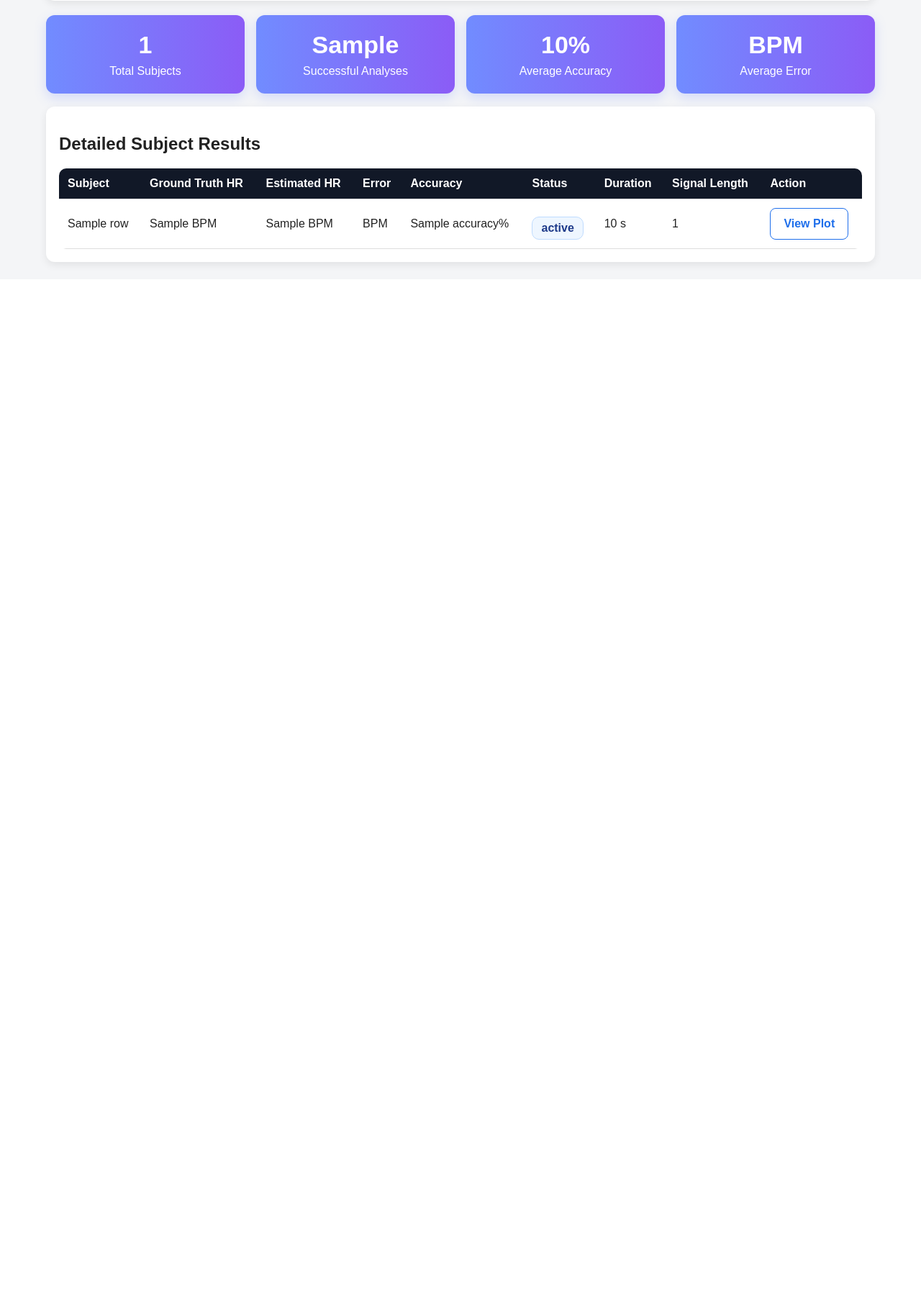
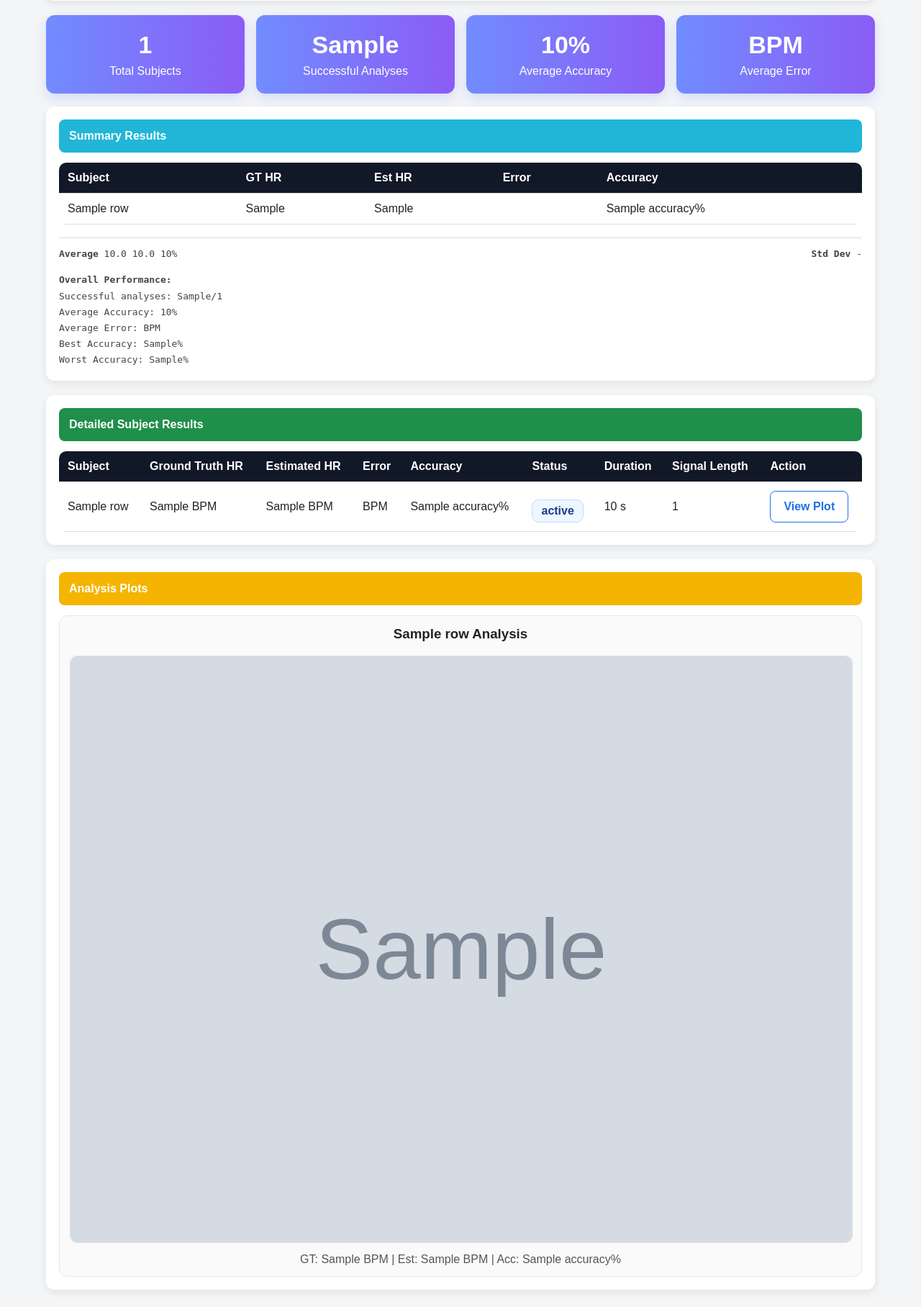
Before and after one commit to Hyihuiowwwii/rppg-full, a Flask app: template templates/dataset_analysis.html in a window 1280 px wide. Shown: the part 688-2504 px from the top of the page at 72% size. Before the commit the page ends 1063 px from the top, so only its background shows below. Run offline with Flask 3, Linux system fonts and the light colour scheme; the template is opened without the code that fills it: most values are stand-ins (such as "Sample title", 1, 10 or a date in 2020); grey boxes marked "Sample" are stand-in pictures.

Commit message:
Update dataset_analysis.html

```diff
--- a/templates/dataset_analysis.html
+++ b/templates/dataset_analysis.html
@@ -43,8 +43,63 @@
     </div>
 </div>
 
+<!-- Summary Results Table -->
 <div class="panel">
-    <h2>Detailed Subject Results</h2>
+    <div class="panel-header cyan-header">Summary Results</div>
+
+    <table>
+        <thead>
+            <tr>
+                <th>Subject</th>
+                <th>GT HR</th>
+                <th>Est HR</th>
+                <th>Error</th>
+                <th>Accuracy</th>
+            </tr>
+        </thead>
+        <tbody>
+            {% for row in summary.subjects %}
+            <tr>
+                <td>{{ row.subject }}</td>
+                <td>{{ row.gt_hr }}</td>
+                <td>{{ row.est_hr }}</td>
+                <td>{{ row.error }}</td>
+                <td>{{ row.accuracy }}%</td>
+            </tr>
+            {% endfor %}
+        </tbody>
+    </table>
+
+    <div style="margin-top: 18px; padding-top: 14px; border-top: 1px solid #ddd;">
+        <div style="display:flex; justify-content:space-between; flex-wrap:wrap; gap:12px; font-family: monospace; color:#444;">
+            <div>
+                <strong>Average</strong>
+                {{ summary.subjects | map(attribute='gt_hr') | sum / summary.subjects|length if summary.subjects else 0 | round(1) }}
+                {{ summary.subjects | map(attribute='est_hr') | sum / summary.subjects|length if summary.subjects else 0 | round(1) }}
+                {{ summary.average_error }}
+                {{ summary.average_accuracy }}%
+            </div>
+
+            <div>
+                <strong>Std Dev</strong>
+                -
+            </div>
+        </div>
+
+        <div style="margin-top: 18px; font-family: monospace; color:#444; line-height:1.7;">
+            <strong>Overall Performance:</strong><br>
+            Successful analyses: {{ summary.successful_analyses }}/{{ summary.total_subjects }}<br>
+            Average Accuracy: {{ summary.average_accuracy }}%<br>
+            Average Error: {{ summary.average_error }} BPM<br>
+            Best Accuracy: {{ summary.best_accuracy }}%<br>
+            Worst Accuracy: {{ summary.worst_accuracy }}%
+        </div>
+    </div>
+</div>
+
+<!-- Detailed Subject Results -->
+<div class="panel">
+    <div class="panel-header green-header">Detailed Subject Results</div>
 
     <table>
         <thead>
@@ -86,6 +141,29 @@
             {% endfor %}
         </tbody>
     </table>
+</div>
+
+<!-- Analysis Plots -->
+<div class="panel">
+    <div class="panel-header" style="background:#f4b400;">Analysis Plots</div>
+
+    <div style="display:grid; grid-template-columns:repeat(auto-fit, minmax(260px, 1fr)); gap:18px;">
+        {% for row in summary.subjects %}
+        <div style="background:#fafafa; border:1px solid #e5e7eb; border-radius:12px; padding:14px; text-align:center;">
+            <h3 style="margin-top:0;">{{ row.subject }} Analysis</h3>
+            <a target="_blank" href="{{ url_for('static', filename='plots/' ~ row.plot_file) }}">
+                <img src="{{ url_for('static', filename='plots/' ~ row.plot_file) }}"
+                     alt="{{ row.subject }} plot"
+                     style="width:100%; border-radius:10px; border:1px solid #ddd;">
+            </a>
+            <p style="margin:10px 0 0; color:#555;">
+                GT: {{ row.gt_hr }} BPM |
+                Est: {{ row.est_hr }} BPM |
+                Acc: {{ row.accuracy }}%
+            </p>
+        </div>
+        {% endfor %}
+    </div>
 </div>
 {% endif %}
 
```
